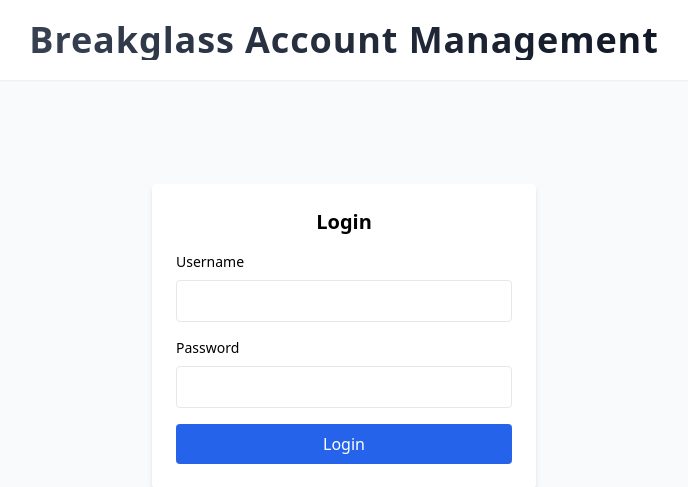
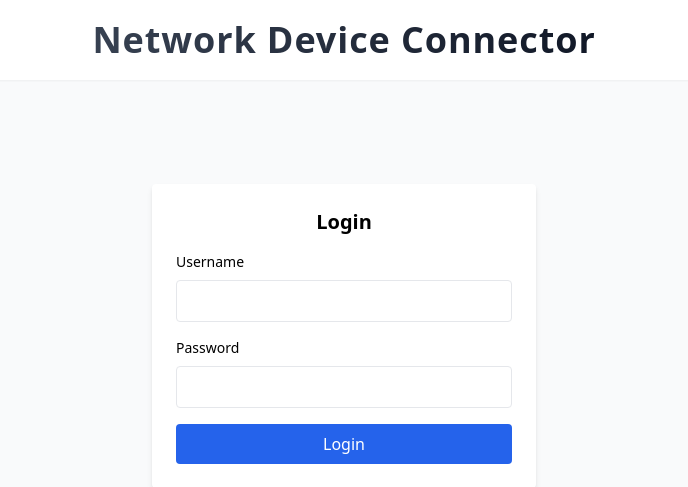
Before and after one commit to tuaninbox/NetworkDeviceConnector, a FastAPI app: page /ui/login in a window 1280 px wide. Shown: the top 487 px of the page, without its empty margins (296-984 px from the left). Run offline with FastAPI, Linux system fonts and the light colour scheme; parts of the project's set-up code (start-up, migrations or seed data) failed here and were passed over; some libraries are stand-ins or nearby versions.

Commit message:
Update Title

```diff
--- a/ui/templates/base.html
+++ b/ui/templates/base.html
@@ -30,7 +30,7 @@
   <!-- Title centered (true center) -->
   <div class="flex justify-center items-center py-2">
     <div class="text-4xl font-extrabold tracking-wide bg-gradient-to-r from-gray-700 to-gray-900 bg-clip-text text-transparent">
-      Breakglass Account Management
+      Network Device Connector
     </div>
   </div>
 
```
